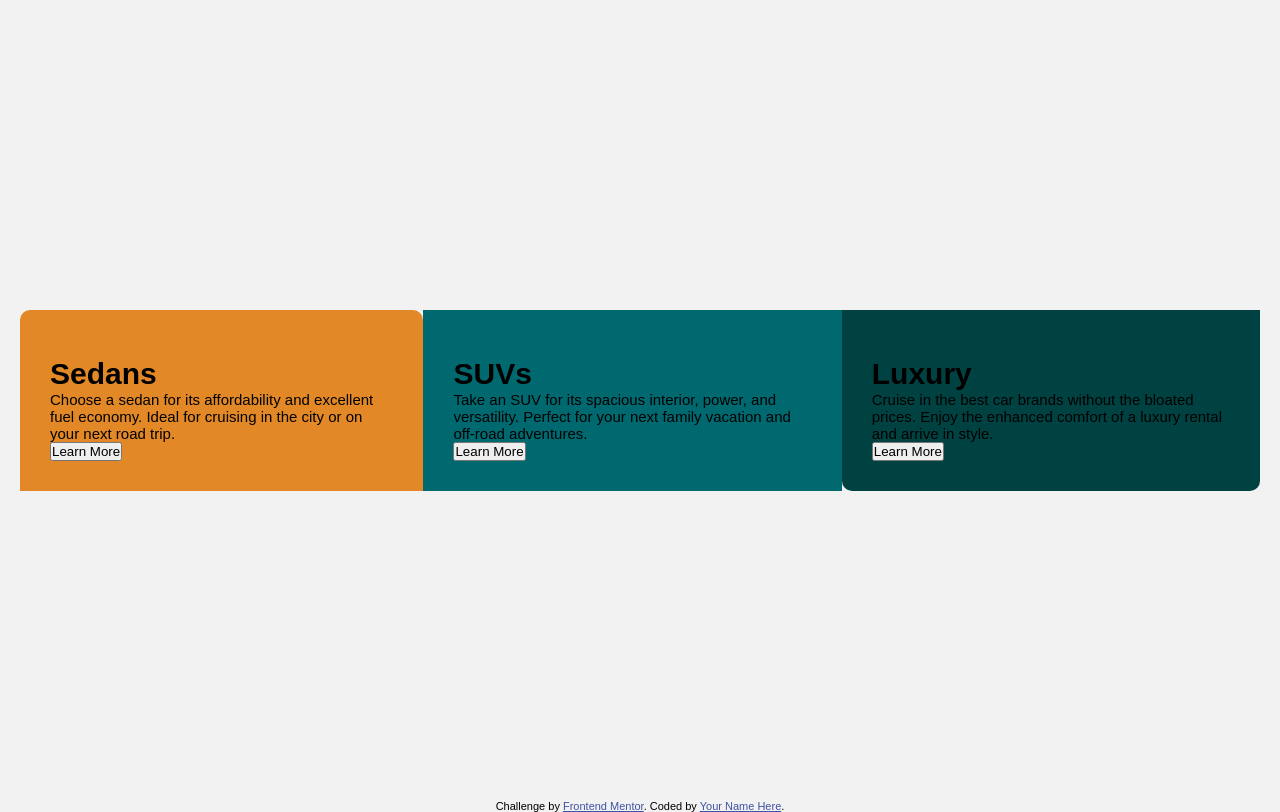
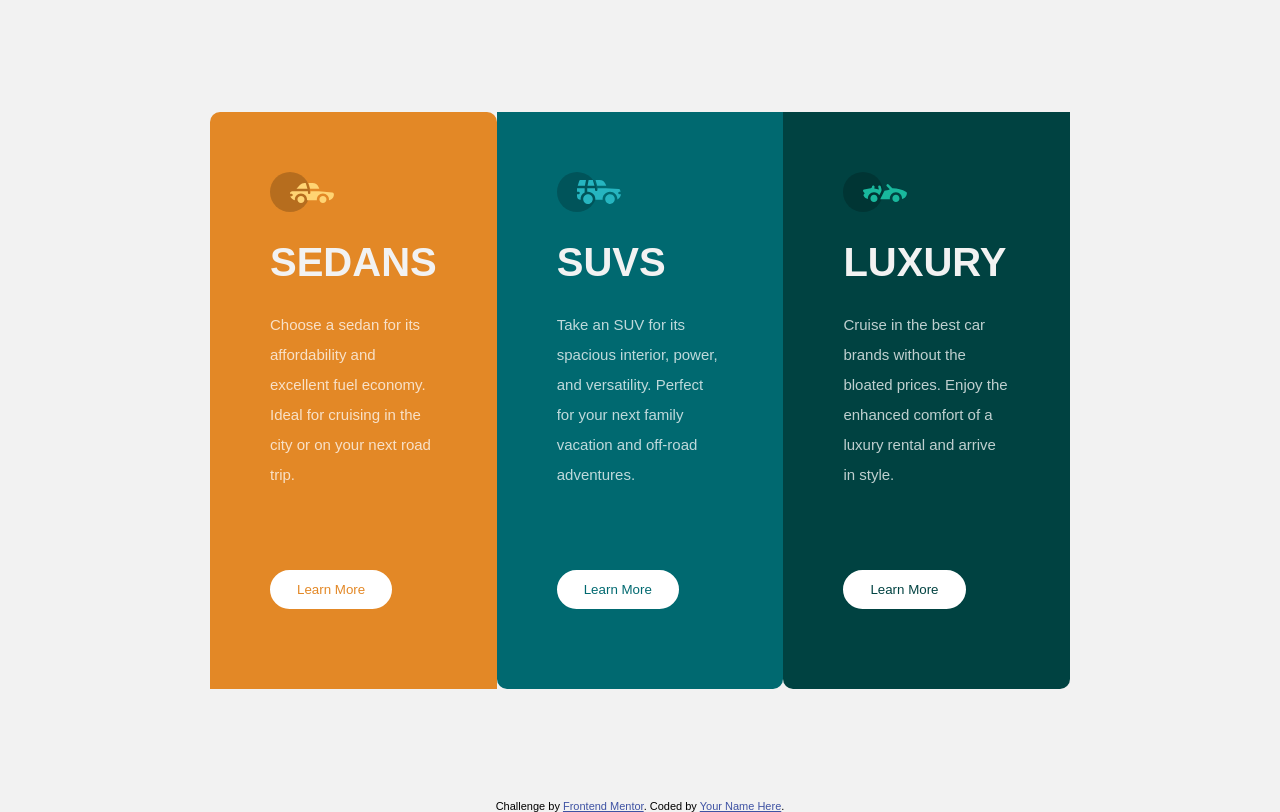
Before and after one commit to aishwarysingh7754/3-column-preview, a plain HTML site: page index.html in a window 1280 px wide. Drawn offline with Linux system fonts and the light colour scheme; a web font is replaced by a local one.

Commit message:
my changes

```diff
--- a/index.html
+++ b/index.html
@@ -11,44 +11,46 @@
 
   <!-- Feel free to remove these styles or customise in your own stylesheet 👍 -->
   <style>
-    .attribution { font-size: 11px; text-align: center; }
-    .attribution a { color: hsl(228, 45%, 44%); }
+
   </style>
 </head>
 <body>
 
-  <main>
+  <div class="container">
     <div class="sedans">
-      <div class="image_container">
-        <img src="" alt="" class="">
-      </div>
-      <h1>Sedans</h1>
+      <div class="card_container">
+      <img src="images/icon-sedans.svg" alt="">
+      <h1 class="card-heading">Sedans</h1>
       <p>Choose a sedan for its affordability and excellent fuel economy. Ideal for cruising in the city
       or on your next road trip.</p>
-      <button type="submit" class="">Learn More</button>
+      <button type="submit" class="btn btn-sedans">Learn More</button>
+      </div>
     </div>
     <div class="suvs">
-      <div class="image_container">
-        <img src="" alt="" class="">
-      </div>
-      <h1>SUVs</h1>
+      <div class="card_container">
+      <img src="images/icon-suvs.svg" alt="">
+      <h1 class="card-heading">SUVs</h1>
       <p>Take an SUV for its spacious interior, power, and versatility. Perfect for your next family vacation
       and off-road adventures.</p>
-      <button type="submit" class="">Learn More</button>
+      <button type="submit" class="btn btn-suvs">Learn More</button>
+      </div>
     </div>
     <div class="luxury">
-      <div class="image_container">
-        <img src="" alt="" class="">
-      </div>
-      <h1>Luxury</h1>
+      <div class="card_container">
+      <img src="images/icon-luxury.svg" alt="luxury car icon">
+      <h1 class="card-heading">Luxury</h1>
       <p>Cruise in the best car brands without the bloated prices. Enjoy the enhanced comfort of a luxury
       rental and arrive in style.</p>
-      <button type="submit" class="">Learn More</button>
+      <button type="submit" class="btn btn-luxury">Learn More</button>
+      </div>
     </div>
-  </main>
-  <div class="attribution">
+  </div>
+  <footer>
+   <div class="attribution">
     Challenge by <a href="https://www.frontendmentor.io?ref=challenge" target="_blank">Frontend Mentor</a>.
     Coded by <a href="#">Your Name Here</a>.
-  </div>
+    </div>
+  </footer>
+
 </body>
 </html>
--- a/style.css
+++ b/style.css
@@ -17,26 +17,104 @@ body{
     font-family: Lexend Deca, sans-serif;
     background-color: var(--Very-light-gray);
 }
-main{
-    font-size: 15px;
-    display: flex;
-    height: 100vh;
-    justify-content: center;
-    align-items: center;
-
-    padding: 20px;
+.container{
+  padding: 20px;
 }
 .sedans{
+    background-color: var(--Bright-orange);
     padding: 30px;
-    background-color: var(--Bright-orange);
     border-radius: 10px 10px 0 0;
+
 }
 .suvs{
     padding: 30px;
     background-color: var(--Dark-cyan);
+    border-radius: 0 0 10px 10px;
 }
 .luxury{
-    padding: 30px;
     background-color: var(--Very-dark-cyan);
-    border-radius: 0 0 10px 10px;
+    border-radius: 0 10px 10px 0;
 }
+.card-heading{
+    font-family: Big Shoulders Display, sans-serif;
+    text-transform: uppercase;
+    font-size: 40px;
+    font-weight: 700;
+    color: var(--Very-light-gray);
+    padding: 15px 0;
+}
+p{
+    color: var(--Transparent-white);
+    padding-bottom: 40px;
+    font-size: 15px;
+    line-height: 2.0;
+    margin-bottom: 40px
+}
+.card_container{
+    margin-bottom: 20px;
+    padding: 40px;
+}
+.btn{
+    background-color: white;
+    border: 2px solid white;
+    border-radius: 30px;
+    padding: 10px 25px;
+    text-decoration: none;
+}
+.btn-sedans {
+    color: var(--Bright-orange)
+}
+
+.btn-suvs {
+    color: var(--Dark-cyan)
+}
+
+.btn-luxury {
+    color: var(--Very-dark-cyan)
+}
+.btn:hover{
+    background-color: transparent;
+    color: white;
+    cursor: pointer;
+}
+.attribution {
+    font-size: 11px;
+    text-align: center;
+}
+
+.attribution a {
+    color: hsl(228, 45%, 44%);
+}
+
+@media (min-width: 900px){
+    .container{
+        font-size: 15px;
+        display: flex;
+        height: 100vh;
+        justify-content: center;
+        align-items: center;
+        max-width: 900px;
+        margin: auto;
+    }
+    .sedans{
+        padding: 30px;
+        border-radius: 10px 10px 0 0;
+    }
+    .suvs{
+        padding: 30px;
+    }
+    .luxury{
+        padding: 30px;
+        border-radius: 0 0 10px 10px;
+    }
+    .card_container{
+        padding: 30px;
+    }
+    .card-heading{
+        padding: 25px 0;
+    }
+    p{
+        line-height: 2.0;
+        margin-bottom: 40px;
+    }
+}
```
